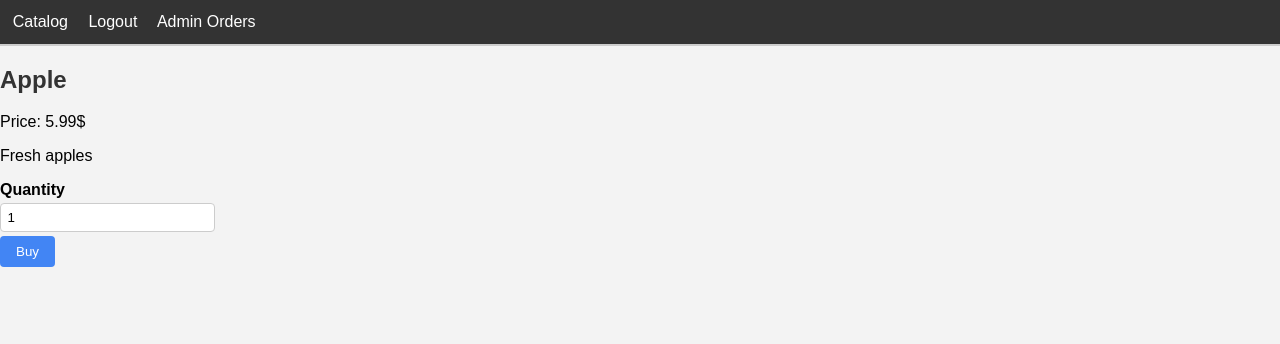
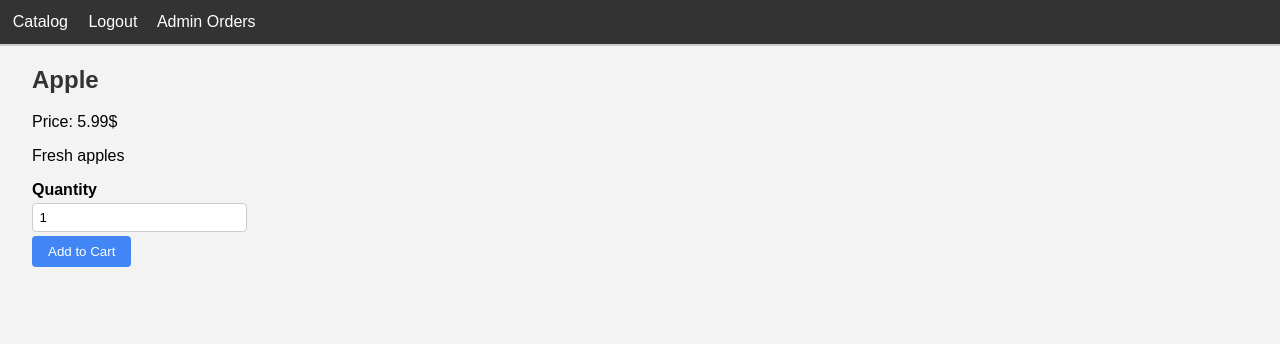
Before and after one commit to nikitosoleil/test, a Django app: page /product/1/ in a window 1280 px wide. Shown: the top 344 px of the page. Run offline with Django 4.2, Linux system fonts and the light colour scheme; a user stored in the database is signed in; data comes from the database, SQL or seed files in the repository; both versions use the stored data as it was after the commit.

Commit message:
Add cart

```diff
--- a/ecommerce_project/settings.py
+++ b/ecommerce_project/settings.py
@@ -54,3 +54,4 @@ USE_TZ=True
 STATIC_URL='/static/'
 STATIC_ROOT='./static/'
 DEFAULT_AUTO_FIELD='django.db.models.BigAutoField'
+LOGIN_URL = '/login/'
--- a/store/models.py
+++ b/store/models.py
@@ -8,12 +8,25 @@ class FoodProduct(models.Model):
     def __str__(self):
         return self.name
 
+class Cart(models.Model):
+    user=models.OneToOneField(User,on_delete=models.CASCADE)
+    created_at=models.DateTimeField(auto_now_add=True)
+    def __str__(self):
+        return f"Cart {self.pk} for {self.user.username}"
+
+class CartItem(models.Model):
+    cart=models.ForeignKey(Cart,on_delete=models.CASCADE,related_name='items')
+    product=models.ForeignKey(FoodProduct,on_delete=models.CASCADE)
+    quantity=models.PositiveIntegerField(default=1)
+    def __str__(self):
+        return f"CartItem {self.pk} of {self.cart.user.username}"
+
 class Order(models.Model):
     user=models.ForeignKey(User,on_delete=models.CASCADE)
     created_at=models.DateTimeField(auto_now_add=True)
     status=models.CharField(max_length=20,default='pending')
     def __str__(self):
-        return str(self.id)
+        return f"Order {self.pk}"
 
 class OrderItem(models.Model):
     order=models.ForeignKey(Order,on_delete=models.CASCADE,related_name='items')
@@ -21,4 +34,4 @@ class OrderItem(models.Model):
     quantity=models.PositiveIntegerField(default=1)
     price=models.DecimalField(max_digits=10,decimal_places=2)
     def __str__(self):
-        return str(self.id)
+        return f"OrderItem {self.pk}"
--- a/store/static/store/styles.css
+++ b/store/static/store/styles.css
@@ -2,11 +2,13 @@ body {
     margin: 0;
     font-family: sans-serif;
     background: #f3f3f3;
+    margin-left: 2rem;
 }
 
 nav {
     background: #333;
     padding: 0.8rem;
+    margin-left: -2rem;
 }
 
 nav a {
@@ -15,14 +17,11 @@ nav a {
     margin-right: 1rem;
 }
 
-nav a:hover {
-    text-decoration: underline;
-}
-
 hr {
     margin: 0;
     border: none;
     border-top: 2px solid #ccc;
+    margin-left: -2rem;
 }
 
 h2, h3 {
--- a/store/templates/store/admin_orders.html
+++ b/store/templates/store/admin_orders.html
@@ -10,7 +10,6 @@
                 {% endfor %}
             </ul>
             <a href="{% url 'update_order' order.id %}">Update</a>
-            <hr>
         </div>
     {% endfor %}
 {% endblock %}
--- a/store/templates/store/base.html
+++ b/store/templates/store/base.html
@@ -10,6 +10,9 @@
 <nav>
     <a href="{% url 'catalog' %}">Catalog</a>
     {% if user.is_authenticated %}
+        {% if not user.is_superuser %}
+            <a href="{% url 'cart_detail' %}">My Cart</a>
+        {% endif %}
         {% if not user.is_superuser %}
             <a href="{% url 'my_orders' %}">My Orders</a>
         {% endif %}
--- a/store/templates/store/product_detail.html
+++ b/store/templates/store/product_detail.html
@@ -3,10 +3,10 @@
 <h2>{{ product.name }}</h2>
 <p>Price: {{ product.price }}$</p>
 <p>{{ product.description }}</p>
-<form method="POST" action="{% url 'create_order' product.id %}">
+<form method="POST" action="{% url 'add_to_cart' product.id %}">
     {% csrf_token %}
     <label>Quantity</label>
     <input type="number" name="qty" value="1">
-    <button type="submit">Buy</button>
+    <button type="submit">Add to Cart</button>
 </form>
 {% endblock %}
--- a/store/urls.py
+++ b/store/urls.py
@@ -1,7 +1,11 @@
+from django.shortcuts import redirect
 from django.urls import path
-from .views import register, user_login, user_logout, catalog, product_detail, create_order, my_orders, admin_orders, update_order
 
-urlpatterns=[
+from .views import (add_to_cart, admin_orders, cart_checkout, cart_detail, catalog, create_order, my_orders,
+                    product_detail, register, remove_from_cart, update_order, user_login, user_logout)
+
+urlpatterns = [
+    path('', lambda request: redirect('login')),
     path('register/', register, name='register'),
     path('login/', user_login, name='login'),
     path('logout/', user_logout, name='logout'),
@@ -11,4 +15,8 @@ urlpatterns=[
     path('my_orders/', my_orders, name='my_orders'),
     path('admin_orders/', admin_orders, name='admin_orders'),
     path('update_order/<int:order_id>/', update_order, name='update_order'),
+    path('cart/', cart_detail, name='cart_detail'),
+    path('cart/add/<int:pk>/', add_to_cart, name='add_to_cart'),
+    path('cart/remove/<int:item_id>/', remove_from_cart, name='remove_from_cart'),
+    path('cart/checkout/', cart_checkout, name='cart_checkout'),
 ]
--- a/store/views.py
+++ b/store/views.py
@@ -2,7 +2,7 @@ from django.shortcuts import render, redirect, get_object_or_404
 from django.contrib.auth import authenticate, login, logout
 from django.contrib.auth.models import User
 from django.contrib.auth.decorators import login_required, user_passes_test
-from .models import FoodProduct, Order, OrderItem
+from .models import FoodProduct, Order, OrderItem, Cart, CartItem
 
 def register(request):
     if request.method=='POST':
@@ -57,8 +57,8 @@ def is_admin(user):
 @login_required
 @user_passes_test(is_admin)
 def admin_orders(request):
-    orders = Order.objects.all()
-    return render(request,'store/admin_orders.html',{'orders': orders})
+    orders=Order.objects.all()
+    return render(request,'store/admin_orders.html',{'orders':orders})
 
 @login_required
 @user_passes_test(is_admin)
@@ -69,3 +69,44 @@ def update_order(request,order_id):
         o.save()
         return redirect('admin_orders')
     return render(request,'store/update_order.html',{'order':o})
+
+@login_required
+def add_to_cart(request,pk):
+    product=get_object_or_404(FoodProduct,pk=pk)
+    cart,created=Cart.objects.get_or_create(user=request.user)
+    if request.method=='POST':
+        qty=int(request.POST.get('qty',1))
+        item,created_item=CartItem.objects.get_or_create(cart=cart,product=product)
+        if not created_item:
+            item.quantity+=qty
+        else:
+            item.quantity=qty
+        item.save()
+        return redirect('cart_detail')
+    return redirect('catalog')
+
+@login_required
+def cart_detail(request):
+    cart,created=Cart.objects.get_or_create(user=request.user)
+    return render(request,'store/cart.html',{'cart':cart})
+
+@login_required
+def remove_from_cart(request,item_id):
+    item=get_object_or_404(CartItem,pk=item_id,cart__user=request.user)
+    item.delete()
+    return redirect('cart_detail')
+
+@login_required
+def cart_checkout(request):
+    cart,created=Cart.objects.get_or_create(user=request.user)
+    if cart.items.exists():
+        o=Order.objects.create(user=request.user)
+        for ci in cart.items.all():
+            OrderItem.objects.create(
+                order=o,
+                product=ci.product,
+                quantity=ci.quantity,
+                price=ci.product.price*ci.quantity
+            )
+        cart.items.all().delete()
+    return redirect('my_orders')
```
Also changed, not shown: store/templates/store/cart.html (added, +15 -0 lines), db.sqlite3, store/templates/store/catalog.html (indentation only), 2 other files.
